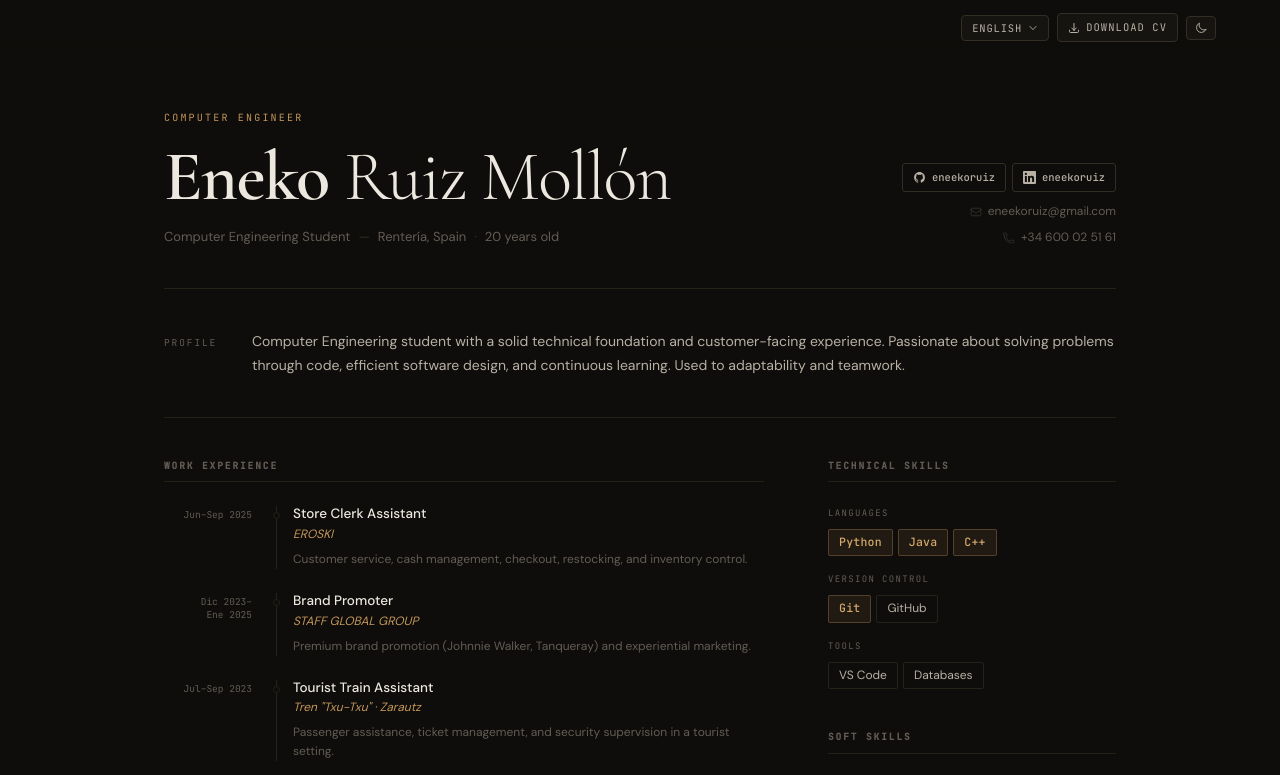
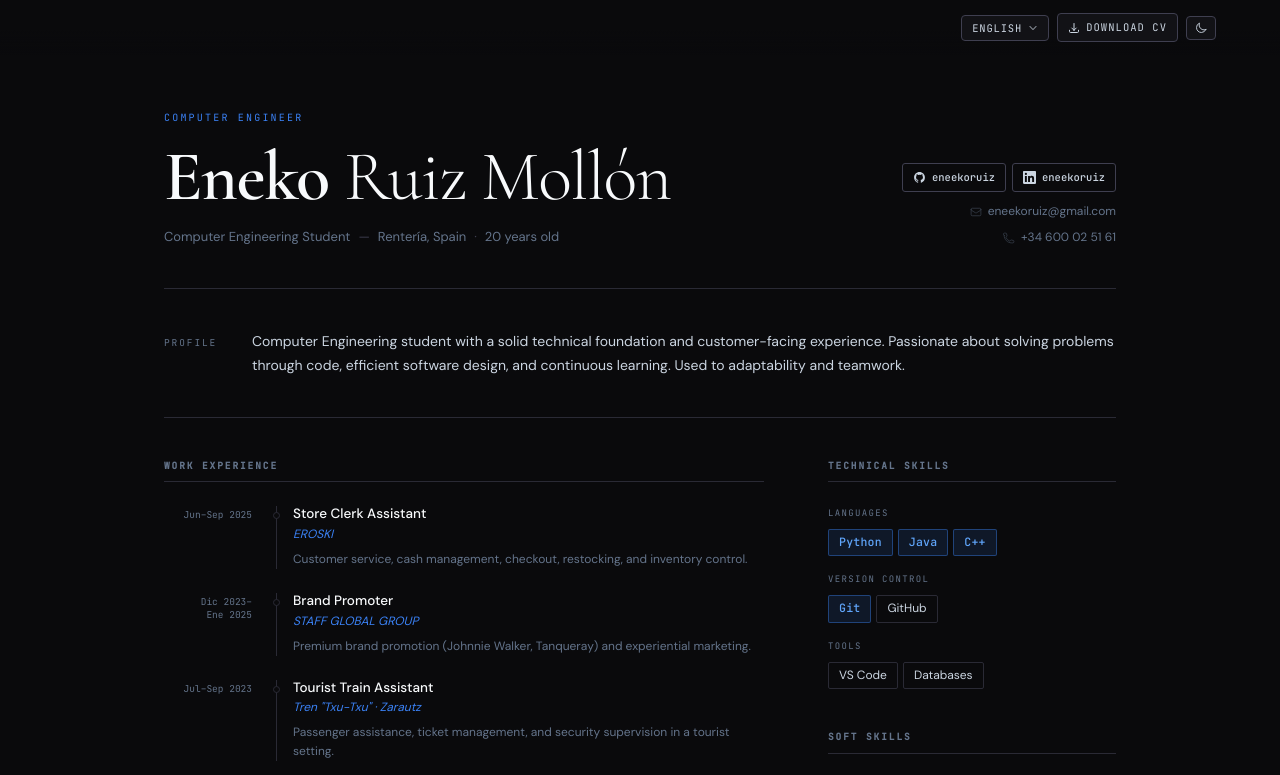
Before and after one commit to eneekoruiz/Curriculum, a plain HTML site: page index.html in a window 1280 px wide. Both pictures are taken after a click on the button "Cambiar tema claro/oscuro". Shown: the top 775 px of the page. Drawn offline with nearby package versions, Linux system fonts and the light colour scheme.

Commit message:
Update dark mode color variables in index.html

```diff
--- a/index.html
+++ b/index.html
@@ -83,20 +83,21 @@
     }
 
     /* ─── DARK MODE — deep, sophisticated, zero stridency ── */
+    /* ─── DARK MODE — Midnight & Electric Blue ── */
     [data-theme="dark"] {
-      --c-bg:        #0e0d0b;
-      --c-surface:   #161410;
-      --c-rule:      #252219;
-      --c-rule-2:    #332e24;
-      --c-ink:       #ede8df;
-      --c-ink-2:     #b8b0a4;
-      --c-ink-3:     #635c54;
-      --c-accent:    #c4965a;
-      --c-accent-s:  rgba(196,150,90,.07);
-      --c-accent-b:  rgba(196,150,90,.14);
-      --c-key-bg:    rgba(196,150,90,.10);
-      --c-key-border:rgba(196,150,90,.32);
-      --c-key-ink:   #d4a96a;
+      --c-bg:        #0a0a0c;
+      --c-surface:   #121216;
+      --c-rule:      #2a2a35;
+      --c-rule-2:    #3f3f50;
+      --c-ink:       #f8fafc;
+      --c-ink-2:     #cbd5e1;
+      --c-ink-3:     #64748b;
+      --c-accent:    #3b82f6;
+      --c-accent-s:  rgba(59, 130, 246, 0.1);
+      --c-accent-b:  rgba(59, 130, 246, 0.2);
+      --c-key-bg:    rgba(59, 130, 246, 0.12);
+      --c-key-border:rgba(59, 130, 246, 0.4);
+      --c-key-ink:   #60a5fa;
     }
 
     /* ─── RESET ───────────────────────────────────────────── */
```
